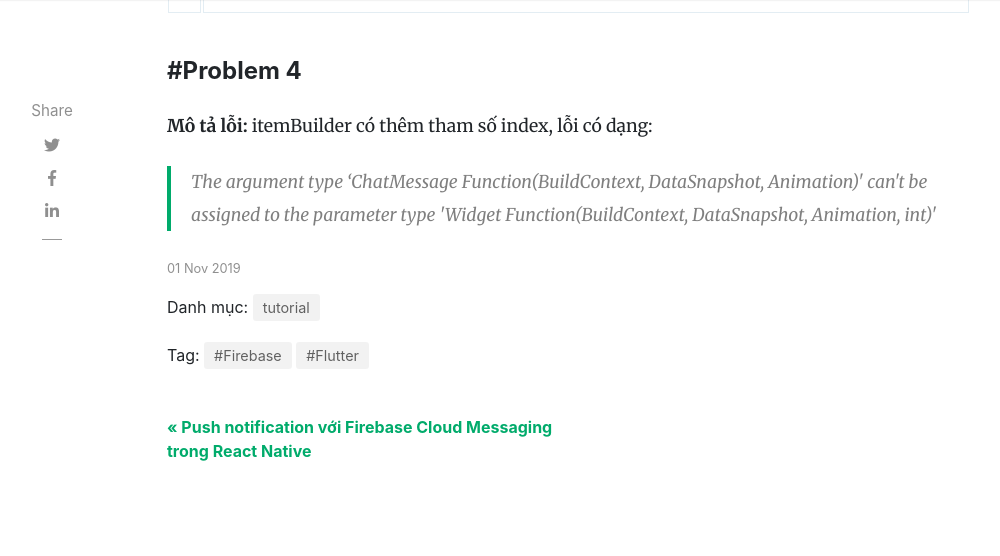
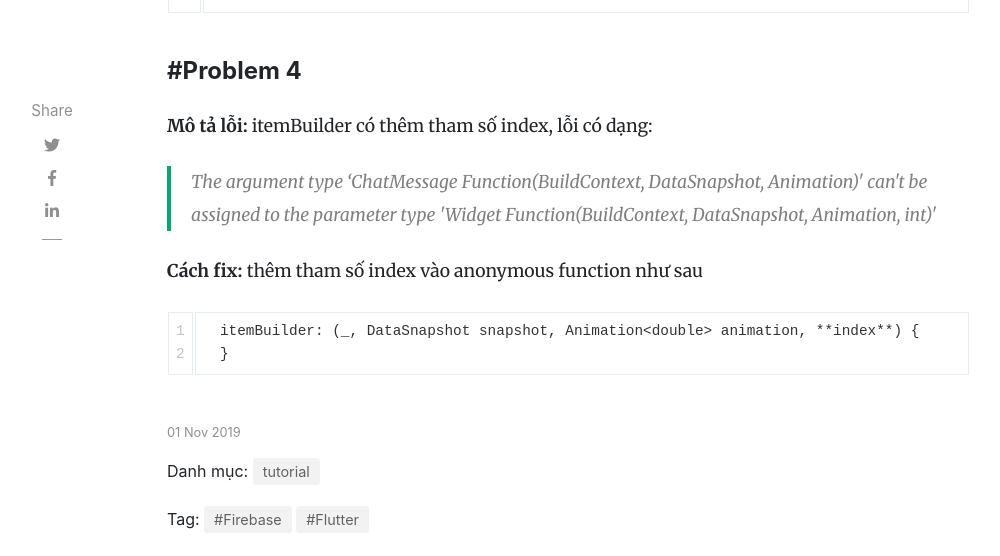
Before and after one commit to tuitucode/tuitucode.github.io, a Jekyll site: the page built from _posts/2019-11-01-flutter-problem-guide.md, in a window 1280 px wide and 900 px high, scrolled down 2783 px, cut to the strip 0-556 px from the top of the window. Shown: the whole strip, without its empty margins (118-1118 px from the left). Built offline with Jekyll 4.4.1, drawn with Linux system fonts in a browser that asks for light colours; nearby versions of some CDN libraries; comment, search, counter and statistics services are not loaded.

Commit message:
Create 2019-11-01-flutter-problem-guide.md

````diff
--- a/_posts/2019-11-01-flutter-problem-guide.md
+++ b/_posts/2019-11-01-flutter-problem-guide.md
@@ -95,3 +95,9 @@ buildscript {
 #### #Problem 4
 **Mô tả lỗi:** itemBuilder có thêm tham số index, lỗi có dạng:
 > The argument type 'ChatMessage Function(BuildContext, DataSnapshot, Animation<double>)' can't be assigned to the parameter type 'Widget Function(BuildContext, DataSnapshot, Animation<double>, int)'
+
+**Cách fix:** thêm tham số index vào anonymous function như sau
+```
+  itemBuilder: (_, DataSnapshot snapshot, Animation<double> animation, **index**) {
+  }
+```
````
